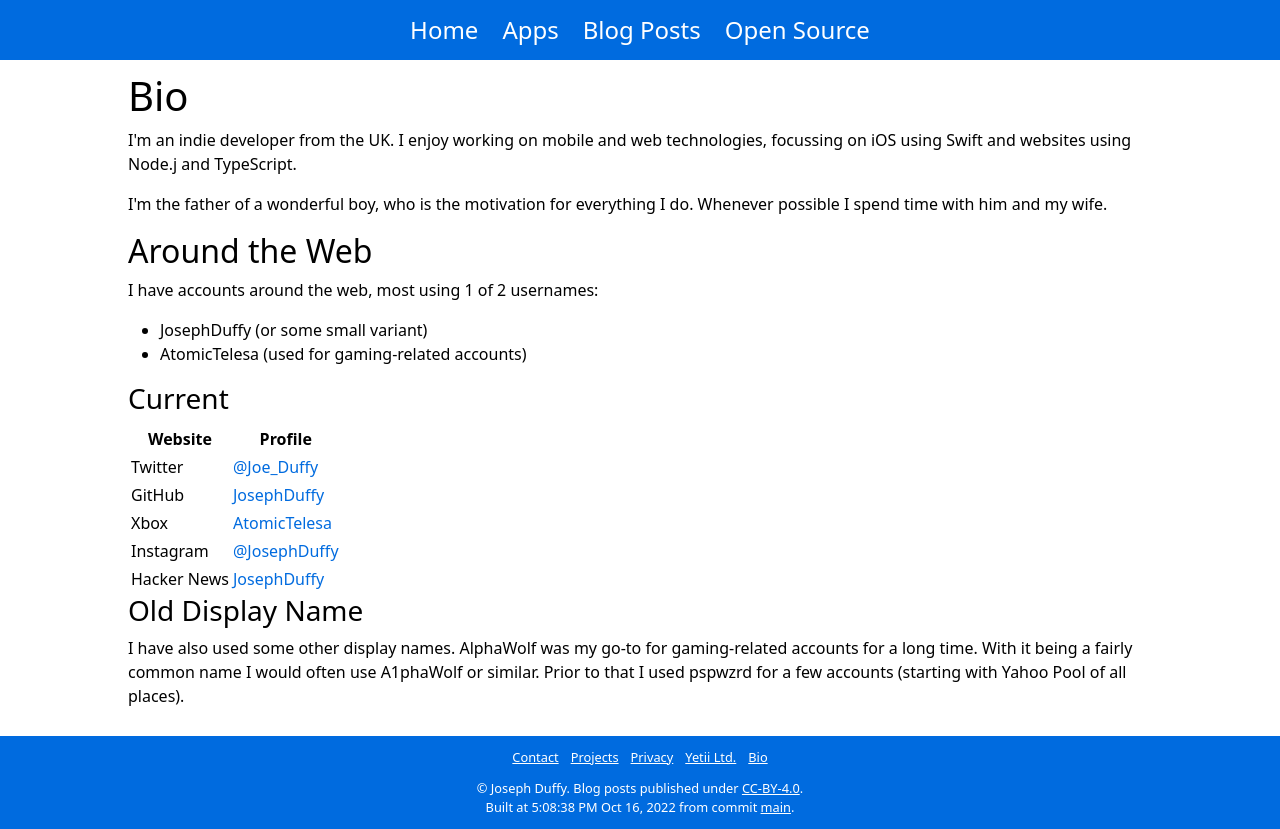
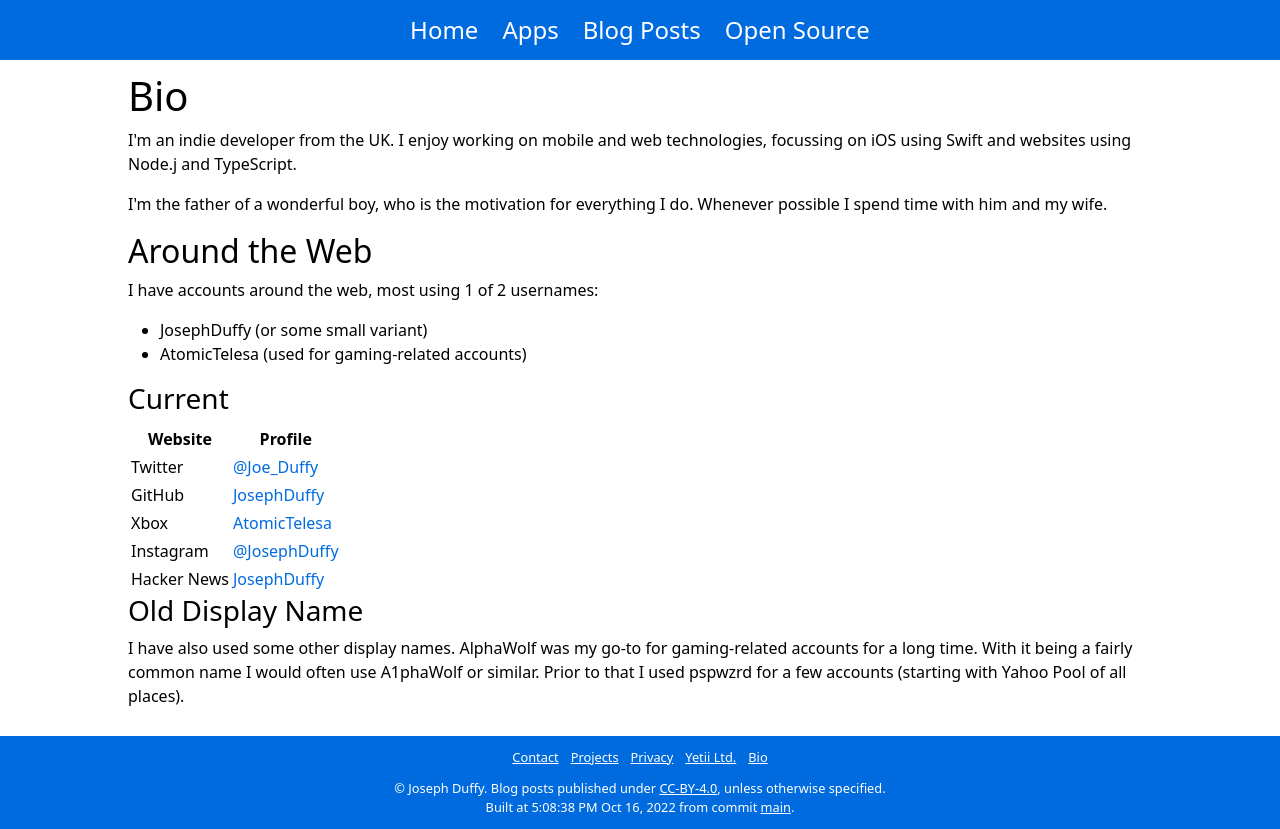
Before and after one commit to JosephDuffy/josephduffy.co.uk, a Next.js app: page /bio in a window 1280 px wide. Built offline with nearby package versions, Linux system fonts and the light colour scheme.

Commit message:
Clarify copyright

```diff
--- a/components/Footer.tsx
+++ b/components/Footer.tsx
@@ -64,7 +64,7 @@ const Footer: FunctionComponent = () => {
           >
             CC-BY-4.0
           </a>
-          .
+          , unless otherwise specified.
         </div>
         {gitCommit !== undefined && buildDate !== undefined && (
           <div className={styles["build-metadata"]}>
```
